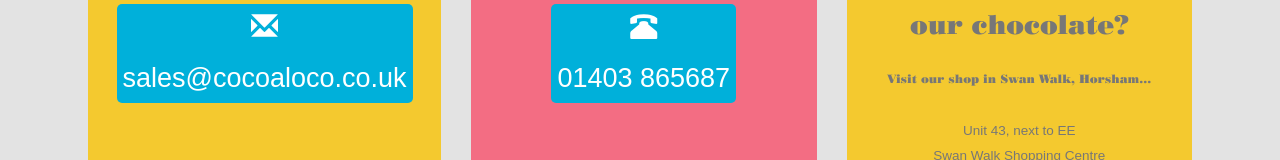
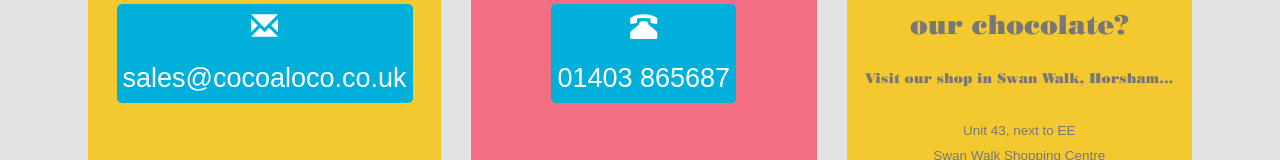
Before and after one commit to Nizatto/cocoaloco, a plain HTML site: page index.htm in a window 1280 px wide. Shown: the part 5249-5409 px from the top of the page. Drawn offline with nearby package versions, Linux system fonts and the light colour scheme.

Commit message:
Update index.htm

```diff
--- a/index.htm
+++ b/index.htm
@@ -74,7 +74,7 @@
 			  <h1 style="padding: 15px; margin-top: 20px; font-family: Bodoni; text-align: center; color: #00b0da">Get in touch</h1><div class="row" style="padding: 3px; font-size: 1.8em;">
 			  <div class="col-sm" style="padding: 15px; margin: 15px; background: #f4c92f; text-align: center;"><span style="font-family: Bodoni; text-align: center;">Drop us an email</span><div style="padding: 2em 0.5em;"><button style="border-radius: 5px; border: none; background: #00b0da; color: #FFF" onClick="window.location.href='mailto:sales@cocoaloco.co.uk'"><span class="glyphicon glyphicon-envelope"></span><br>sales@cocoaloco.co.uk</button></div></div>
 			<div class="col-sm" style="padding: 15px; margin: 15px; background: #f36d83; text-align: center; color: #FFF"><span style="font-family: Bodoni; text-align: center;">Prefer to chat?</span><div style="padding:2em 0.5em;"><button style="border-radius: 5px; border: none; background: #00b0da; color: #FFF" onClick="window.location.href='tel:01403865687'"><span class="glyphicon glyphicon-phone-alt"></span><br>01403 865687</button></div></div>
-			  <div class="col-sm" style="padding: 15px; margin: 15px; background: #f4c92f; text-align: center;"><span style="font-family: Bodoni; text-align: center;">Want to take a look at our range and try our chocolate?<br><span style="font-size: 12px;">Visit our shop in Swan Walk, Horsham...</span></span><div style="padding: 1.5em 0.5em; font-size: 0.5em;"><address>Unit 43, next to EE<br>Swan Walk Shopping Centre<br>Horsham<br>West Sussex<br>RH12 1HQ</div></div>
+			  <div class="col-sm" style="padding: 15px; margin: 15px; background: #f4c92f; text-align: center;"><span style="font-family: Bodoni; text-align: center;">Want to take a look at our range and try our chocolate?<br><span style="font-size: 14px;">Visit our shop in Swan Walk, Horsham...</span></span><div style="padding: 1.5em 0.5em; font-size: 0.5em;"><address>Unit 43, next to EE<br>Swan Walk Shopping Centre<br>Horsham<br>West Sussex<br>RH12 1HQ</div></div>
   		</div>
 		  </div></section>
   <section class="footer" id="footer">
```
